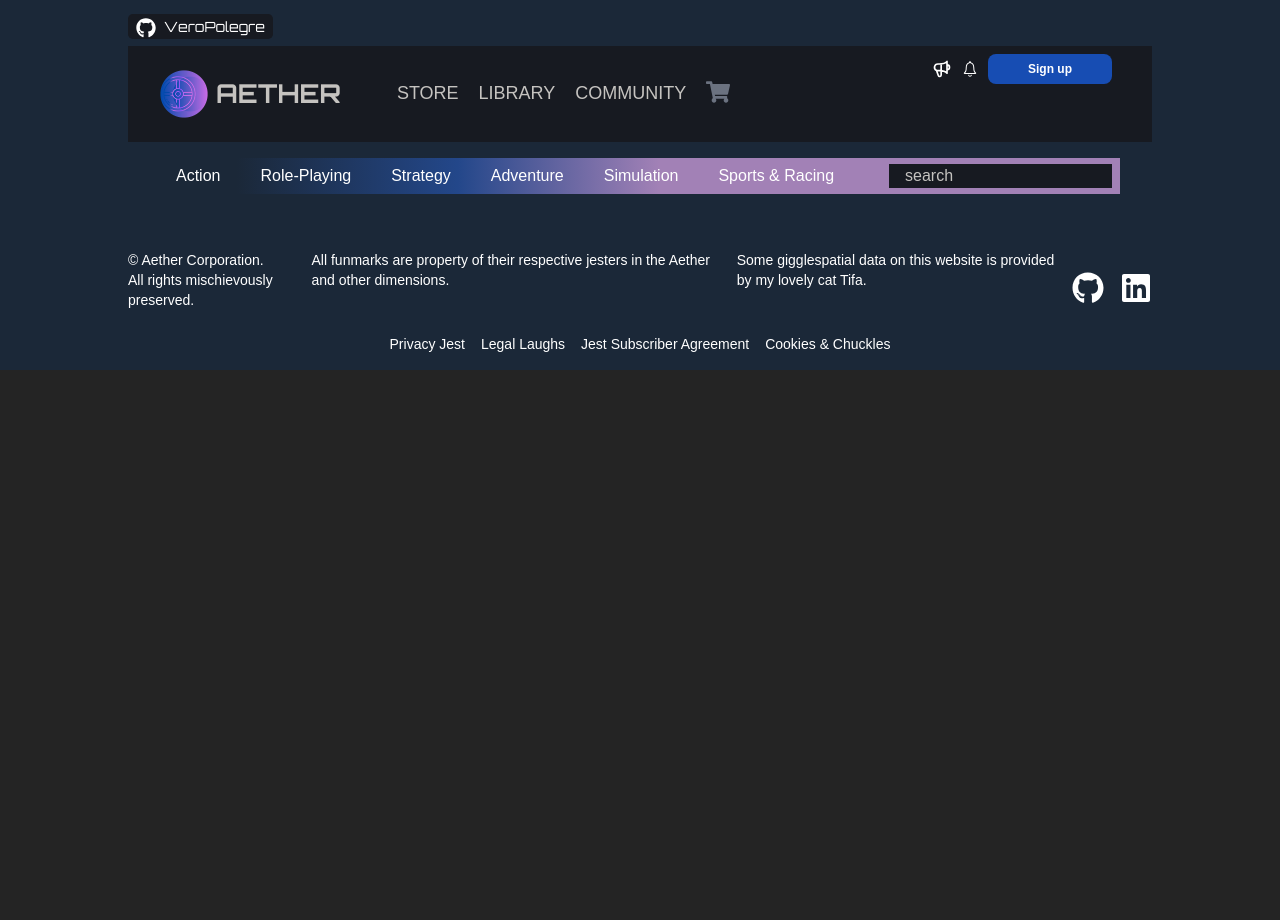
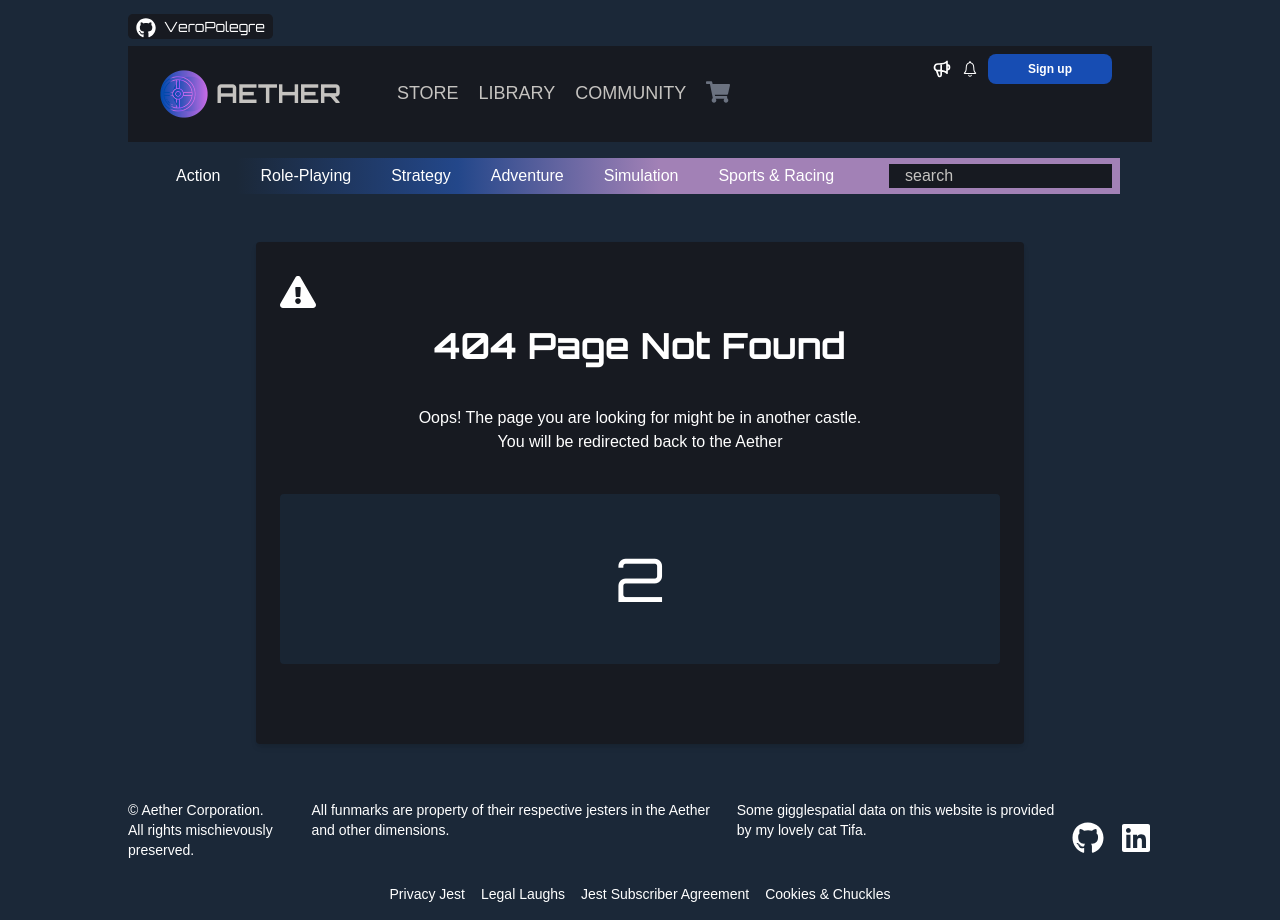
Before and after one commit to VeroPolegre/Aether-E-Commerce_React_Project, a React (Vite) app: page / in a window 1280 px wide. Before the commit the page ends 800 px from the top, so only its background shows below. Built offline with nearby package versions, Linux system fonts and the light colour scheme.

Commit message:
404 component with random params

```diff
--- a/src/App.jsx
+++ b/src/App.jsx
@@ -65,6 +65,7 @@ function App() {
                   path="/categories/sports-and-racing"
                   element={<NotFound />}
                 ></Route>
+                <Route path="*" element={<NotFound />}></Route>
               </Routes>
             </UserProvider>
           </GameProvider>
```
